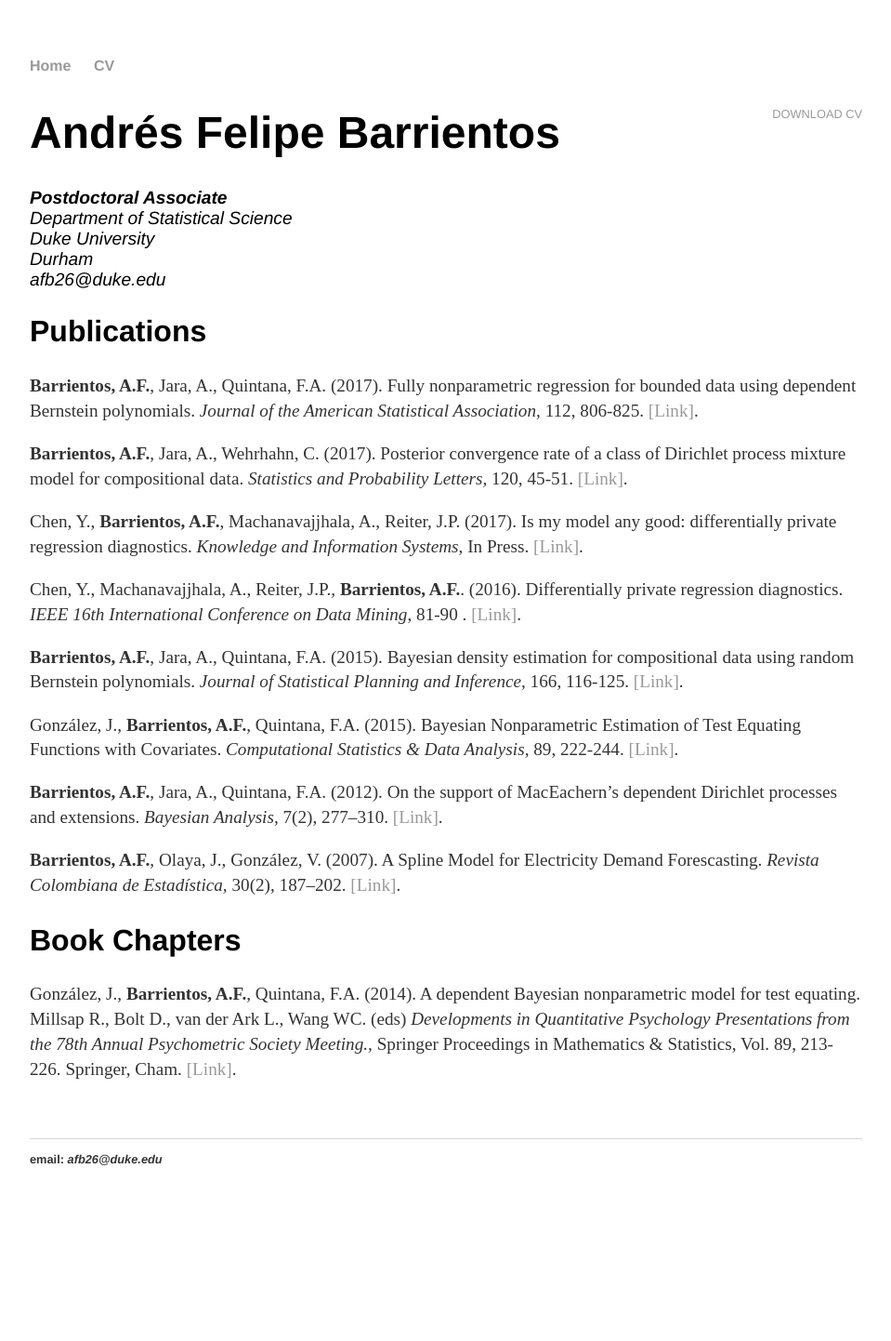
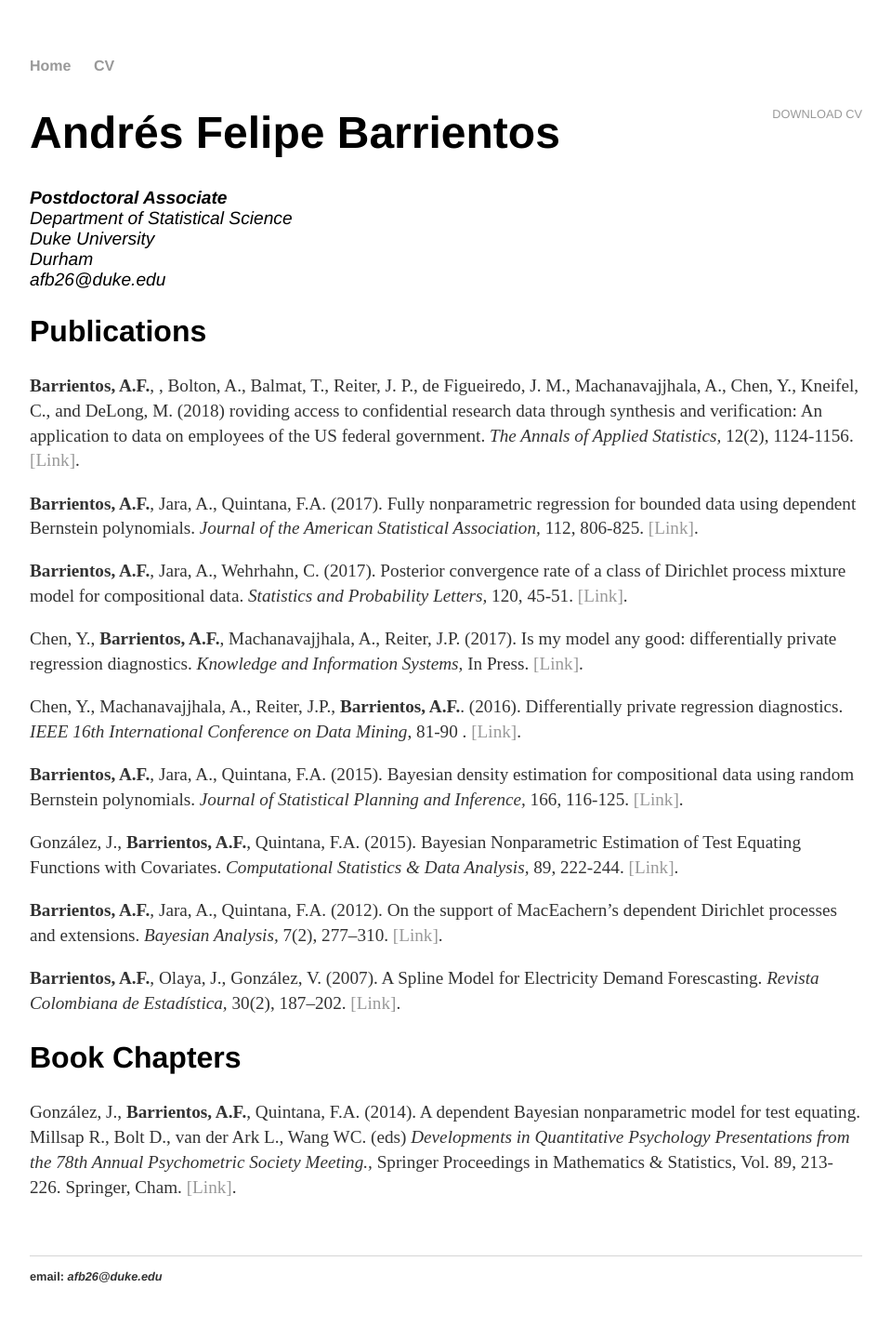
Before and after one commit to anfebar/anfebar.github.io, a Jekyll site: the page built from cv/index.html, in a window 1280 px wide. Shown: the whole page at 93% size, without its empty margins (160-1119 px from the left). Built offline with Jekyll 4.4.1, drawn with Linux system fonts in a browser that asks for light colours; before the commit the page ends 1315 px from its top, so only the background shows below that.

Commit message:
Update index.html

```diff
--- a/cv/index.html
+++ b/cv/index.html
@@ -16,6 +16,13 @@ title: Andrés F. Barrientos
 					</address>
 
 					<h2>Publications</h2>
+
+					<p><strong>Barrientos, A.F.</strong>, , Bolton, A., Balmat, T., Reiter, J. P., de Figueiredo, J. M.,
+						Machanavajjhala, A., Chen, Y., Kneifel, C., and DeLong, M. (2018)
+						roviding access to confidential research data through synthesis and verification: An application
+						to data on employees of the US federal government.
+						<em>The Annals of Applied Statistics,</em> 12(2), 1124-1156.
+							<a href="https://projecteuclid.org/download/pdfview_1/euclid.aoas/1532743488">[Link]</a>.
 
 					<p><strong>Barrientos, A.F.</strong>, Jara, A., Quintana, F.A. (2017).
 						Fully nonparametric regression for bounded data using dependent Bernstein polynomials.
```
